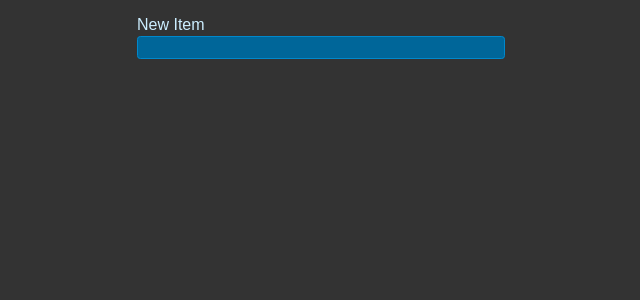
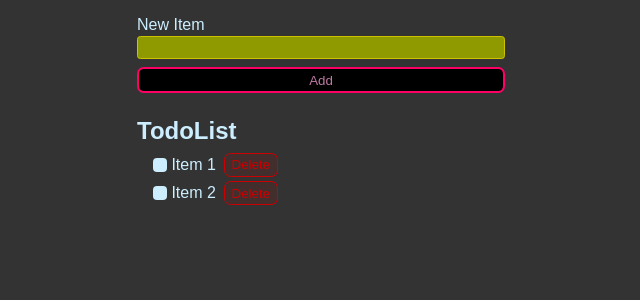
Before and after one commit to simonhefvelin/TodoLista, a React (Vite) app: page / in a window 1280 px wide. Shown: the top 300 px of the page, without its empty margins (319-959 px from the left). Built offline with nearby package versions, Linux system fonts and the light colour scheme.

Commit message:
form done

```diff
--- a/src/App.jsx
+++ b/src/App.jsx
@@ -1,10 +1,32 @@
 import "./styles.css"
+import { useState } from "react"
 
 export default function App() {
-  return <form className="new-item-form">
-    <div className="form-row">
-      <label htmlFor="item">New Item</label>
-      <input type="text" id="item" />
-    </div>
+const [newItem, setNewItem ] = useState ("")
+
+  return <><form className="new-item-form">
+  <div className="form-row">
+    <label htmlFor="item">New Item</label>
+    <input type="text" id="item" />
+  </div>
+  <button className="btn">Add</button>
   </form>
+  <h1 className ="header">TodoList</h1>
+  <ul className ="list">
+    <li>
+      <label>
+        <input type="checkbox"/>
+        Item 1
+      </label>
+      <button className="btn btn-danger">Delete</button>
+    </li>
+    <li>
+      <label>
+        <input type="checkbox"/>
+        Item 2
+      </label>
+      <button className="btn btn-danger">Delete</button>
+    </li>
+  </ul>
+  </>
 }
--- a/src/styles.css
+++ b/src/styles.css
@@ -24,18 +24,18 @@
   }
 
   .btn {
-    background: hsl(200, 100%, 50%, 0.1);
-    border: 1px solid hsl(200, 100%, 50%);
-    color: hsl(200, 100%, 50%);
+    background: hsl(180, 100%, 0%);
+    border: 2px solid hsl(336, 100%, 50%);
+    color: hsl(323, 35%, 61%);
     padding: 0.25em 0.5em;
-    border-radius: 0.25em;
+    border-radius: 0.50em;
     cursor: pointer;
     outline: none;
   }
 
   .btn:hover,
   .btn:focus-visible {
-    background: hsl(200, 100%, 50%, 0.2);
+    background: hsla(306, 100%, 50%, 0.2);
   }
 
   .btn.btn-danger {
@@ -51,15 +51,15 @@
 
   .new-item-form input {
     outline: none;
-    border: 1px solid hsl(200, 100%, 40%);
-    background: hsl(200, 100%, 30%);
+    border: 1px solid hsl(57, 100%, 40%);
+    background: hsl(64, 100%, 30%);
     border-radius: 0.25em;
     padding: 0.25em 0.5em;
-    color: hsl(200, 100%, 90%);
+    color: hsl(210, 8%, 95%);
   }
 
   .new-item-form input:focus {
-    border: 1px solid hsl(200, 100%, 70%);
+    border: 1px solid hsl(131, 100%, 70%);
   }
 
   .header {
```
